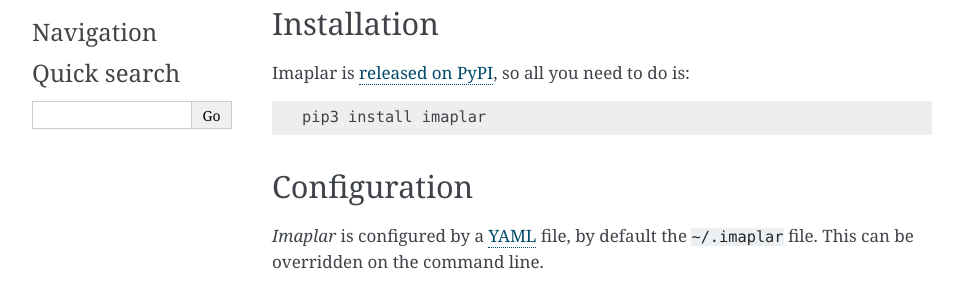
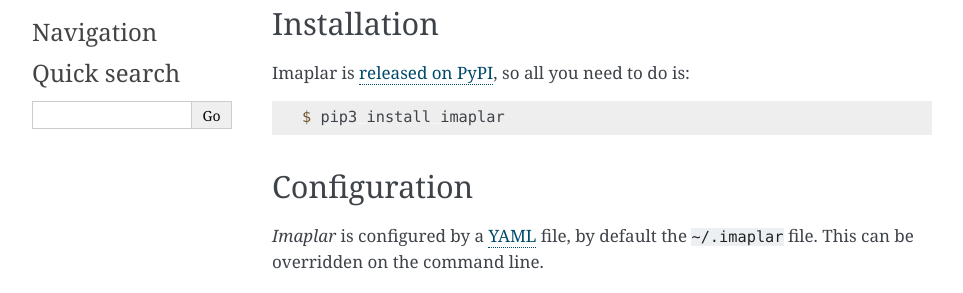
Before and after one commit to MichaelPaddon/imaplar, a Sphinx documentation site: the page built from docs/index.rst, in a window 1280 px wide and 900 px high, scrolled down 474 px. Shown: the part 152-445 px from the top of the window, without its empty margins (148-1111 px from the left). Built offline with Sphinx 7.4.7, drawn with Linux system fonts in a browser that asks for light colours; pages that are not in the unit, such as notebooks, are missing from menus; some of the changed text lies outside the part shown.

Commit message:
Better formatting of shell sessions.

```diff
--- a/docs/index.rst
+++ b/docs/index.rst
@@ -32,9 +32,9 @@
 Imaplar is `released on PyPI <https://pypi.org/project/imaplar/>`_,
 so all you need to do is:
 
-.. code-block:: sh
+.. code-block:: shell-session
 
-   pip3 install imaplar
+   $ pip3 install imaplar
 
 Configuration
 =============
@@ -211,16 +211,16 @@
 
 2. Enable and start the service with these shell commands:
 
-   .. code-block:: sh
+   .. code-block:: shell-session
 
-     systemctl --user enable imaplar
-     systemctl --user start imaplar
+     $ systemctl --user enable imaplar
+     $ systemctl --user start imaplar
 
 3. If you want the service to keep running when you are logged out, run the following command as root:
 
-   .. code-block:: sh
+   .. code-block:: shell-session
 
-     loginctl enable-linger <your-username>
+     # loginctl enable-linger <your-username>
 
 Writing Policies
 ================
```
